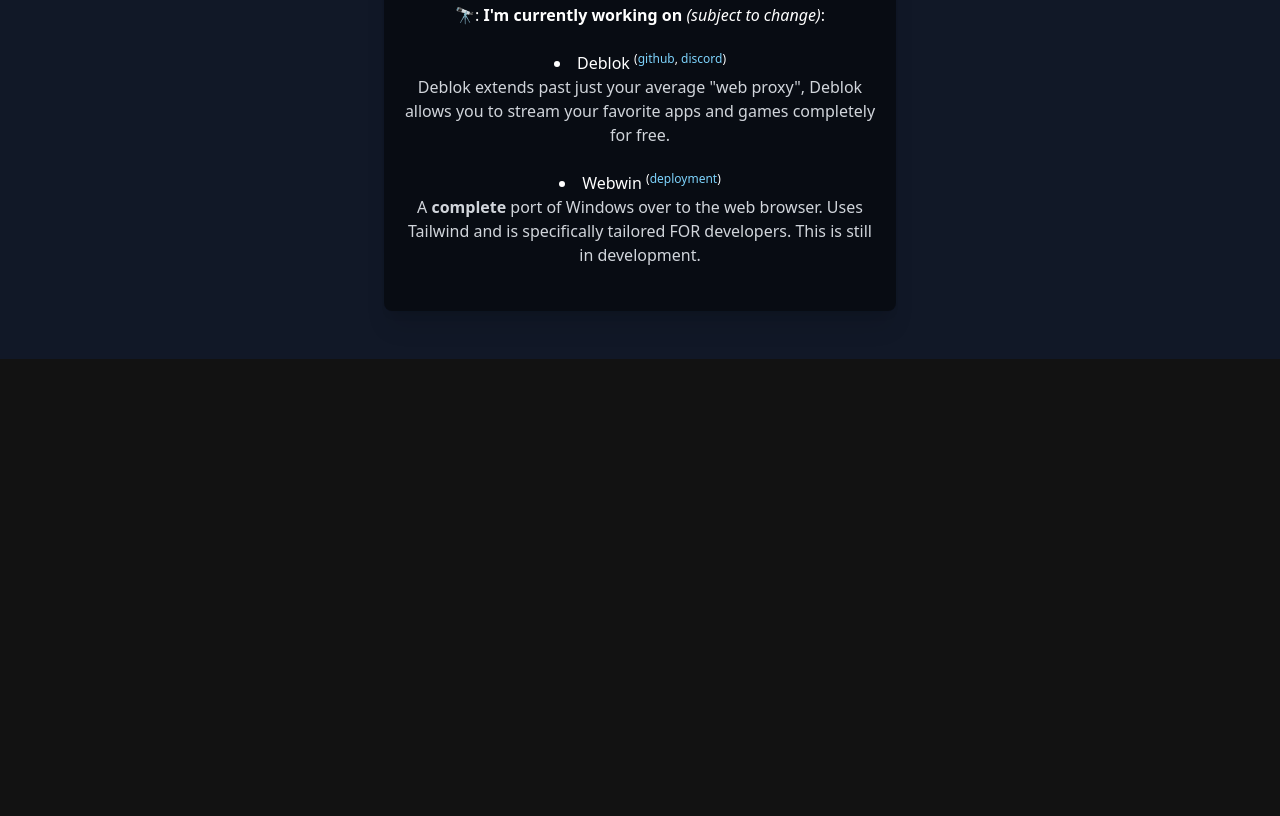
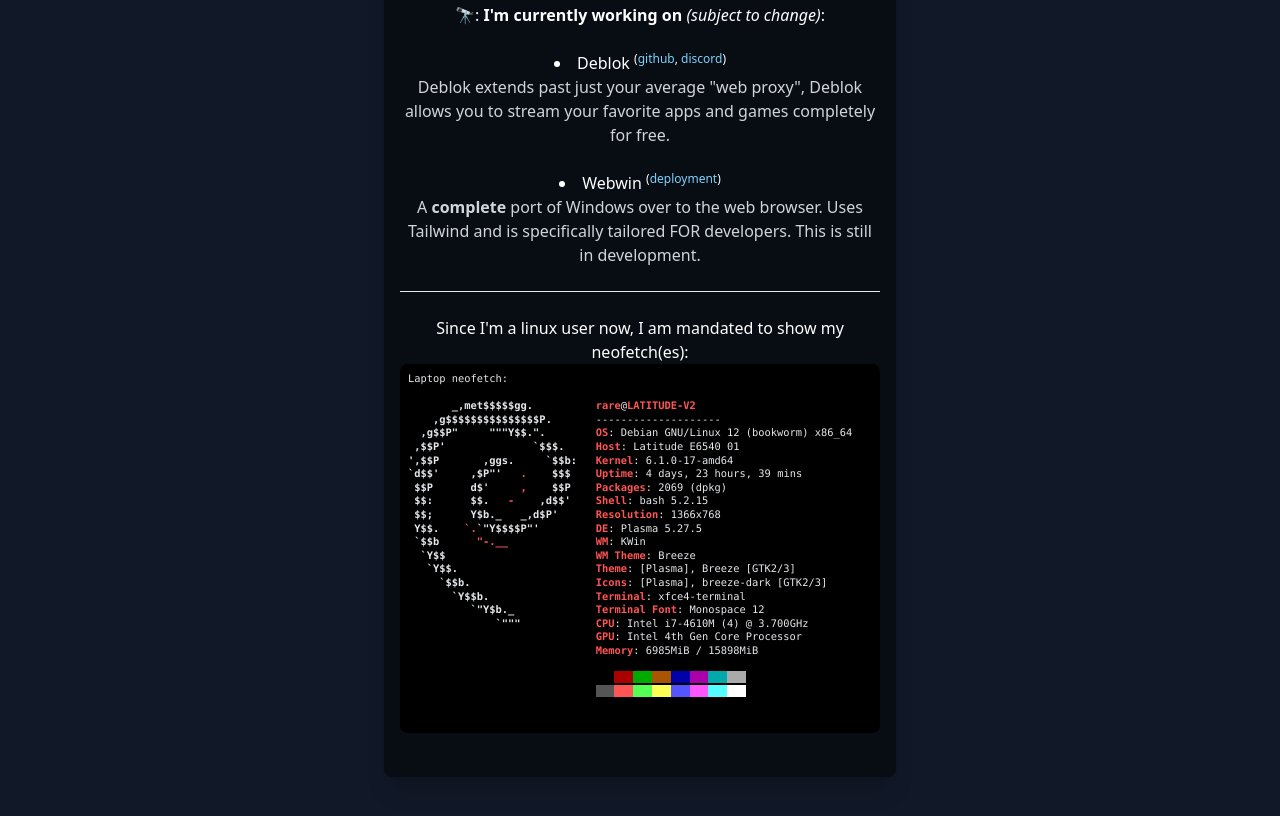
Before and after one commit to uhidontkno/bio, a plain HTML site: page index.html in a window 1280 px wide. Shown: the part 1018-1834 px from the top of the page. Before the commit the page ends 1377 px from the top, so only its background shows below. Drawn offline with nearby package versions, Linux system fonts and the light colour scheme.

Commit message:
add neofetch

```diff
--- a/index.html
+++ b/index.html
@@ -47,6 +47,37 @@ I&#39;m rare! I&#39;m a full-stack developer, designer, and an chronically onlin
 </ul>
 </li>
 </ul>
+<br>
+<hr>
+<br>
+Since I'm a linux user now, I am mandated to show my neofetch(es):
+<pre class="block text-[0.65rem] leading-[0.85rem] rounded-lg bg-black text-gray-200 p-2 text-left">
+Laptop neofetch:
+
+<b>       _,met$$$$$gg.</b>          <span style="color:#FF5555"><b>rare</b></span>@<span style="color:#FF5555"><b>LATITUDE-V2</b></span>
+<b>    ,g$$$$$$$$$$$$$$$P.</b>       --------------------
+<b>  ,g$$P&quot;     &quot;&quot;&quot;Y$$.&quot;.</b>        <span style="color:#FF5555"><b>OS</b></span>: Debian GNU/Linux 12 (bookworm) x86_64
+<b> ,$$P&apos;              `$$$.</b>     <span style="color:#FF5555"><b>Host</b></span>: Latitude E6540 01
+<b>&apos;,$$P       ,ggs.     `$$b:</b>   <span style="color:#FF5555"><b>Kernel</b></span>: 6.1.0-17-amd64
+<b>`d$$&apos;     ,$P&quot;&apos;   </b><span style="color:#FF5555"><b>.</b></span><b>    $$$</b>    <span style="color:#FF5555"><b>Uptime</b></span>: 4 days, 23 hours, 39 mins
+<b> $$P      d$&apos;     </b><span style="color:#FF5555"><b>,</b></span><b>    $$P</b>    <span style="color:#FF5555"><b>Packages</b></span>: 2069 (dpkg)
+<b> $$:      $$.   </b><span style="color:#FF5555"><b>-</b></span><b>    ,d$$&apos;</b>    <span style="color:#FF5555"><b>Shell</b></span>: bash 5.2.15
+<b> $$;      Y$b._   _,d$P&apos;</b>      <span style="color:#FF5555"><b>Resolution</b></span>: 1366x768
+<b> Y$$.    </b><span style="color:#FF5555"><b>`.</b></span><b>`&quot;Y$$$$P&quot;&apos;</b>         <span style="color:#FF5555"><b>DE</b></span>: Plasma 5.27.5
+<b> `$$b      </b><span style="color:#FF5555"><b>&quot;-.__</b></span>              <span style="color:#FF5555"><b>WM</b></span>: KWin
+<b>  `Y$$</b>                        <span style="color:#FF5555"><b>WM Theme</b></span>: Breeze
+<b>   `Y$$.</b>                      <span style="color:#FF5555"><b>Theme</b></span>: [Plasma], Breeze [GTK2/3]
+<b>     `$$b.</b>                    <span style="color:#FF5555"><b>Icons</b></span>: [Plasma], breeze-dark [GTK2/3]
+<b>       `Y$$b.</b>                 <span style="color:#FF5555"><b>Terminal</b></span>: xfce4-terminal
+<b>          `&quot;Y$b._</b>             <span style="color:#FF5555"><b>Terminal Font</b></span>: Monospace 12
+<b>              `&quot;&quot;&quot;</b>            <span style="color:#FF5555"><b>CPU</b></span>: Intel i7-4610M (4) @ 3.700GHz
+                              <span style="color:#FF5555"><b>GPU</b></span>: Intel 4th Gen Core Processor
+                              <span style="color:#FF5555"><b>Memory</b></span>: 6985MiB / 15898MiB
+
+                              <span style="background-color:#000000"><span style="color:#000000">   </span></span><span style="background-color:#AA0000"><span style="color:#AA0000">   </span></span><span style="background-color:#00AA00"><span style="color:#00AA00">   </span></span><span style="background-color:#AA5500"><span style="color:#AA5500">   </span></span><span style="background-color:#0000AA"><span style="color:#0000AA">   </span></span><span style="background-color:#AA00AA"><span style="color:#AA00AA">   </span></span><span style="background-color:#00AAAA"><span style="color:#00AAAA">   </span></span><span style="background-color:#AAAAAA"><span style="color:#AAAAAA">   </span></span>
+                              <span style="background-color:#555555"><span style="color:#555555">   </span></span><span style="background-color:#FF5555"><span style="color:#FF5555">   </span></span><span style="background-color:#55FF55"><span style="color:#55FF55">   </span></span><span style="background-color:#FFFF55"><span style="color:#FFFF55">   </span></span><span style="background-color:#5555FF"><span style="color:#5555FF">   </span></span><span style="background-color:#FF55FF"><span style="color:#FF55FF">   </span></span><span style="background-color:#55FFFF"><span style="color:#55FFFF">   </span></span><span style="background-color:#FFFFFF"><span style="color:#FFFFFF">   </span></span>
+
+</code>
 </div>
 <style>
 * {color-scheme:dark;}
```
